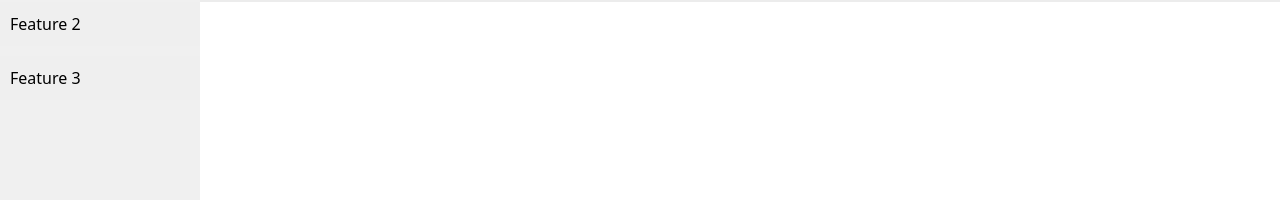
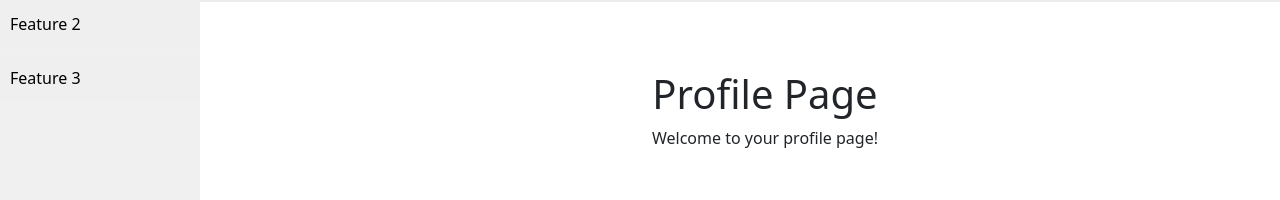
Before and after one commit to Chakridhar2555/GOV-p, a React (Create React App) app in the folder public-portal/: page /profile in a window 1280 px wide. Shown: the part 161-361 px from the top of the page. Built offline with nearby package versions, Linux system fonts and the light colour scheme.

Commit message:
profile page

```diff
--- a/public-portal/src/App.js
+++ b/public-portal/src/App.js
@@ -14,6 +14,7 @@ import Subfeature2 from "./pages/Dropdown/Subfeature2";
 import Subfeature3 from "./pages/Dropdown/Subfeature3";
 import Sidebar from "./pages/Sidebar";
 import Navbar from "./pages/Navbar";
+import Profile from "./pages/Profile"; // Import Profile component
 import './App.css';
 
 const AppLayout = () => (
@@ -31,6 +32,7 @@ const AppLayout = () => (
           <Route path="/feature1/subfeature2" element={<Subfeature2 />} />
           <Route path="/feature1/subfeature3" element={<Subfeature3 />} />
           <Route path="/submit-report" element={<SubmitReport />} />
+          <Route path="/profile" element={<Profile />} /> {/* Add profile route */}
           {/* Add routes for other features */}
         </Routes>
       </div>
--- a/public-portal/src/pages/Navbar.js
+++ b/public-portal/src/pages/Navbar.js
@@ -10,6 +10,10 @@ const Navbar = () => {
   const handleLogout = () => {
     localStorage.removeItem('token'); // Remove token from localStorage
     navigate('/login'); // Navigate to login page after logout
+  };
+
+  const handleProfile = () => {
+    navigate('/profile'); // Navigate to profile page
   };
 
   return (
@@ -26,7 +30,7 @@ const Navbar = () => {
       </div>
       <div className="profile-section">
         {/* Profile and Logout icon */}
-        <button className="profile-button">Profile</button>
+        <button className="profile-button" onClick={handleProfile}>Profile</button>
         <div className="logout-button" onClick={handleLogout}>
           <FontAwesomeIcon icon={faSignOutAlt} />
         </div>
--- /dev/null
+++ b/public-portal/src/pages/Profile.js
@@ -0,0 +1,15 @@
+// Profile.js
+import React from 'react';
+import 'bootstrap/dist/css/bootstrap.min.css';
+
+const Profile = () => {
+  return (
+    <div className="container mt-5">
+      <h1>Profile Page</h1>
+      <p>Welcome to your profile page!</p>
+      {/* Add more profile-related content here */}
+    </div>
+  );
+}
+
+export default Profile;
```
